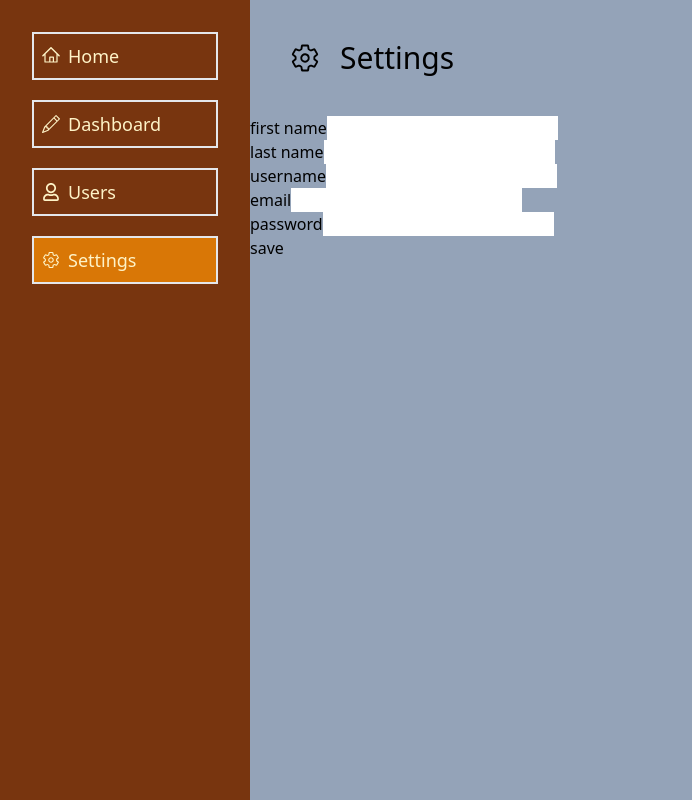
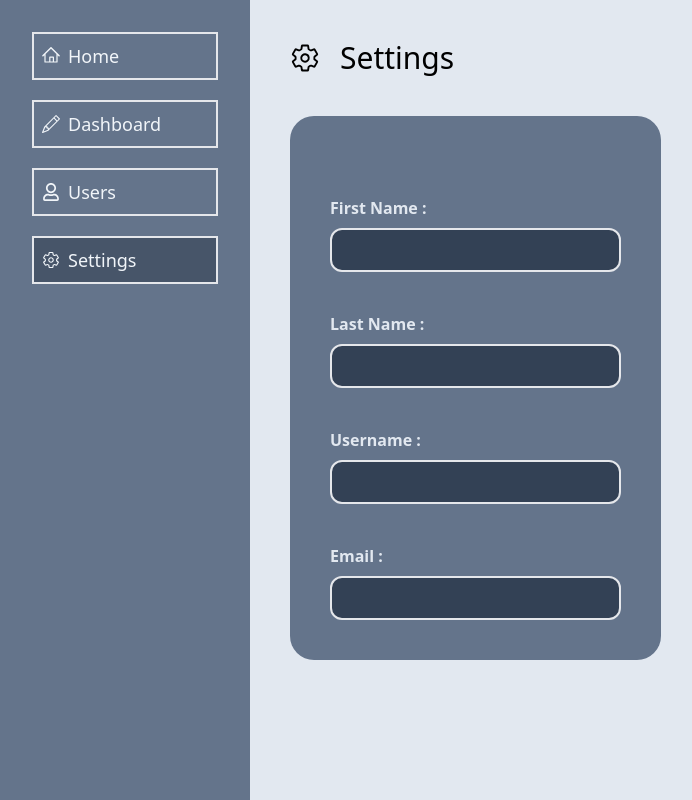
Before and after one commit to markopersonally/management-panel, a React (Create React App) app: page /settings in a window 1280 px wide. Shown: the whole page, without its empty margins (0-692 px from the left). Built offline with nearby package versions, Linux system fonts and the light colour scheme.

Commit message:
styling form

```diff
--- a/src/components/NavBar.jsx
+++ b/src/components/NavBar.jsx
@@ -5,11 +5,11 @@ import { BsPencil } from "react-icons/bs";
 import { RxHome } from "react-icons/rx";
 
 export default function NavBar() {
-  const navClasses = "h-screen w-[250px] bg-amber-900";
+  const navClasses = "h-screen w-[250px] bg-slate-500";
   const ulClasses = "p-8 flex flex-col gap-5 ";
   const liClasses = "border-2";
   const linkClasses =
-    "w-30 p-2 flex gap-2 items-center  hover:bg-amber-600 text-amber-100 text-lg duration-500";
+    "w-30 p-2 flex gap-2 items-center hover:bg-slate-600 text-slate-100 text-lg duration-500";
 
   return (
     <nav className={navClasses}>
@@ -18,7 +18,7 @@ export default function NavBar() {
           <NavLink
             to="/"
             className={({ isActive }) =>
-              isActive ? `${linkClasses} bg-amber-600` : linkClasses
+              isActive ? `${linkClasses} bg-slate-600` : linkClasses
             }
             end
           >
@@ -30,7 +30,7 @@ export default function NavBar() {
           <NavLink
             to="/dashboard"
             className={({ isActive }) =>
-              isActive ? `${linkClasses} bg-amber-600` : linkClasses
+              isActive ? `${linkClasses} bg-slate-600` : linkClasses
             }
           >
             <BsPencil />
@@ -41,7 +41,7 @@ export default function NavBar() {
           <NavLink
             to="/users"
             className={({ isActive }) =>
-              isActive ? `${linkClasses} bg-amber-600` : linkClasses
+              isActive ? `${linkClasses} bg-slate-600` : linkClasses
             }
           >
             <FaRegUser />
@@ -52,7 +52,7 @@ export default function NavBar() {
           <NavLink
             to="/settings"
             className={({ isActive }) =>
-              isActive ? `${linkClasses} bg-amber-600` : linkClasses
+              isActive ? `${linkClasses} bg-slate-600` : linkClasses
             }
           >
             <IoSettingsOutline />
--- /dev/null
+++ b/src/components/UI/Input.jsx
@@ -0,0 +1,16 @@
+export default function Input({ label, id, error, ...props }) {
+  const divStyle = "mt-10 flex flex-col";
+  const labelStyle = "mb-2 text-slate-200 font-bold";
+  const inputStyle =
+    "border-2 focus:ring-red-500 focus:border-red-500 rounded-xl p-2 text-slate-300 bg-slate-700";
+
+  return (
+    <div className={divStyle}>
+      <label htmlFor={id} className={labelStyle}>
+        {label} :
+      </label>
+      <input id={id} {...props} className={inputStyle} />
+      <div className="text-red-500">{error && <p>{error}</p>}</div>
+    </div>
+  );
+}
--- a/src/pages/Root.jsx
+++ b/src/pages/Root.jsx
@@ -4,7 +4,7 @@ import NavBar from "../components/NavBar";
 function RootLayout() {
   return (
     <>
-      <main className="flex flex-wrap bg-slate-400">
+      <main className="flex flex-wrap bg-slate-200">
         <NavBar />
         <Outlet />
       </main>
--- a/src/pages/SettingsPage.jsx
+++ b/src/pages/SettingsPage.jsx
@@ -1,37 +1,28 @@
-import { useState } from "react";
+// import { useState } from "react";
+import Input from "../components/UI/Input.jsx";
 import H1 from "../components/UI/H1.jsx";
 import Section from "../components/UI/Section.jsx";
 import { IoSettingsOutline } from "react-icons/io5";
 
+const formStyle = "w-full rounded-3xl ml-10 p-10 bg-slate-500";
+
 export default function Settings() {
+  // const [enteredValues, setEnteredValues] = useState({
+  //   email: "",
+  //   password: "",
+  // });
+
   return (
     <Section>
       <H1>
         <IoSettingsOutline />
         Settings
       </H1>
-      <form>
-        <div>
-          <label>first name</label>
-          <input type="text" />
-        </div>
-        <div>
-          <label>last name</label>
-          <input type="text" />
-        </div>
-        <div>
-          <label>username</label>
-          <input type="text" />
-        </div>
-        <div>
-          <label>email</label>
-          <input type="email" />
-        </div>
-        <div>
-          <label>password</label>
-          <input type="password" />
-        </div>
-        <button>save</button>
+      <form className={formStyle}>
+        <Input label="First Name" id="firstName" type="text" name="firstName" />
+        <Input label="Last Name" id="lastName" type="text" name="lastName" />
+        <Input label="Username" id="username" type="text" name="username" />
+        <Input label="Email" id="email" type="email" name="email" />
       </form>
     </Section>
   );
--- a/src/pages/UsersPage.jsx
+++ b/src/pages/UsersPage.jsx
@@ -15,7 +15,7 @@ export default function Users() {
         <FaRegUser />
         Users
       </H1>
-      <div className="m-10 bg-neutral-500 shadow-2xl border-2 border-neutral-700 w-[200px] h-[200px] flex flex-col gap-4 text-xl justify-center items-center hover:scale-95 duration-300">
+      <div className="m-10 bg-slate-500 text-slate-200 shadow-2xl border-2 border-slate-700 w-[200px] h-[200px] flex flex-col gap-4 text-xl justify-center items-center hover:scale-95 duration-300">
         <h3>Create User</h3>
         <button onClick={handleSubmit} className="text-3xl">
           <FaPlus />
```
